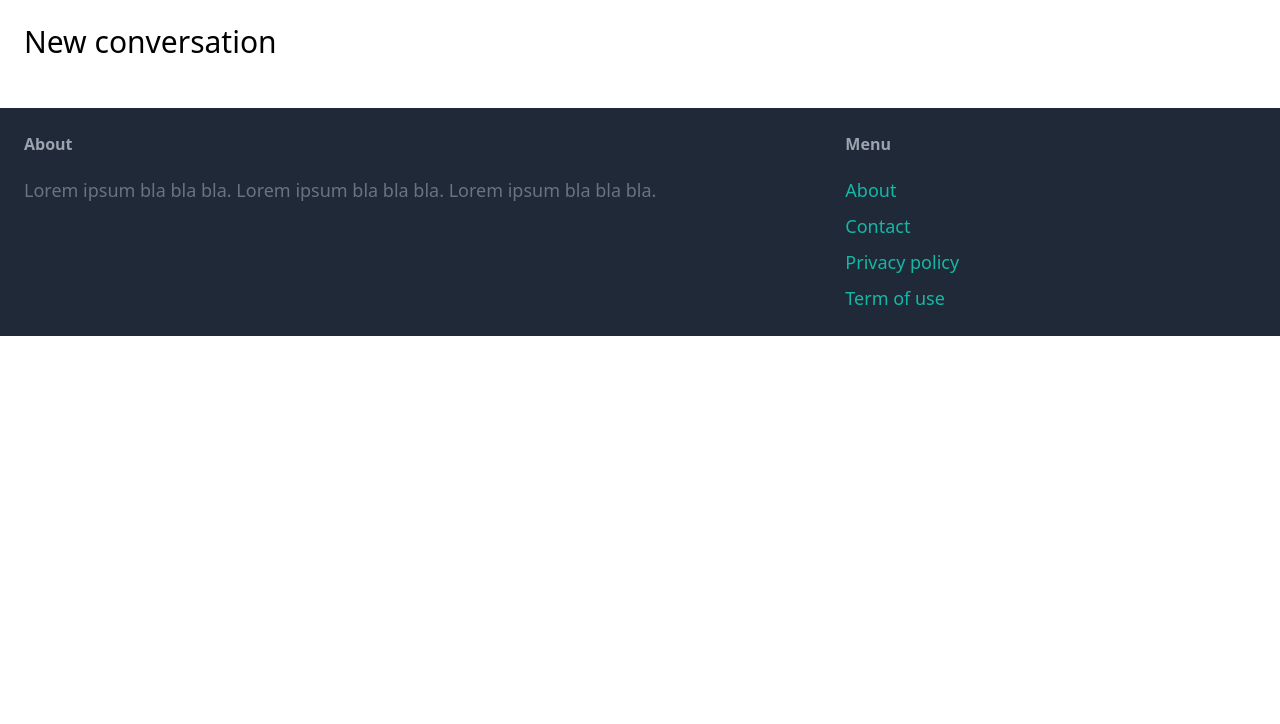
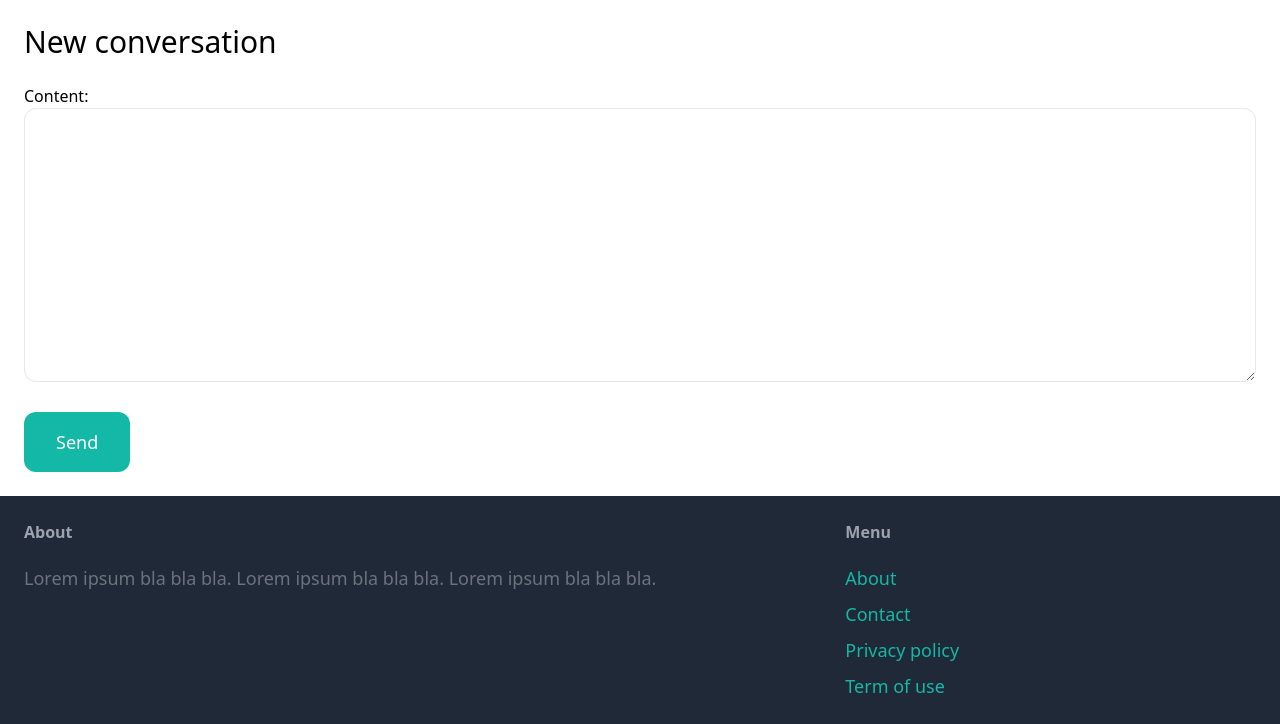
Before and after one commit to lmahdy/Commerce-Center, a Django app: page /inbox/new/1/ in a window 1280 px wide. Shown: the part 77-801 px from the top of the page. Before the commit the page ends 413 px from the top, so only its background shows below. Run offline with Django 5.2, Linux system fonts and the light colour scheme; data comes from the database, SQL or seed files in the repository; some libraries are stand-ins or nearby versions.

Commit message:
communication part two

```diff
--- a/market/conversation/templates/conversation/new.html
+++ b/market/conversation/templates/conversation/new.html
@@ -4,4 +4,24 @@
 
 {% block content %}
 <h1 class="mb-6 text-3xl">New conversation</h1>
+
+<form method="post" action=".">
+    {% csrf_token %}
+
+    <div class="space-y-4">
+        {{ form.as_p }}
+    </div>
+
+    {% if form.errors or form.non_field_errors %}
+        <div class="mb-3 p-6 bg-red-100 rounded-xl">
+            {% for field in form %}
+                {{ field.errors }}
+            {% endfor %}
+
+            {{ form.non_field_errors }}
+        </div>
+    {% endif %}
+
+    <button class="mt-6 py-4 px-8 text-lg bg-teal-500 hover:bg-teal-700 rounded-xl text-white">Send</button>
+</form>
 {% endblock %}
```
